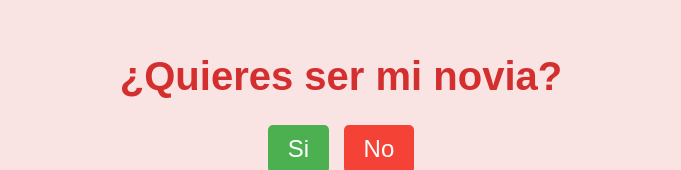
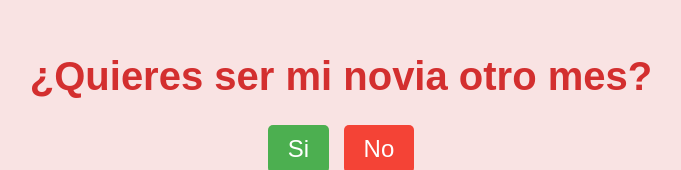
Before and after one commit to Kenzo9125/Kenzo9125.github.io, a plain HTML site: page index.html in a window 1280 px wide. Shown: the part 138-308 px from the top of the page, without its empty margins (299-980 px from the left). Drawn offline with Linux system fonts and the light colour scheme; no server answers.

Commit message:
index.html

```diff
--- a/index.html
+++ b/index.html
@@ -8,7 +8,7 @@
 </head>
 <body>
     <div class="container">
-        <h1>¿Quieres ser mi novia?</h1>
+        <h1>¿Quieres ser mi novia otro mes?</h1>
         <div class="buttons">
             <button class="yes-button" onclick="handleYesClick()">Si</button>
             <button class="no-button" onclick="handleNoClick()">No</button>
```
